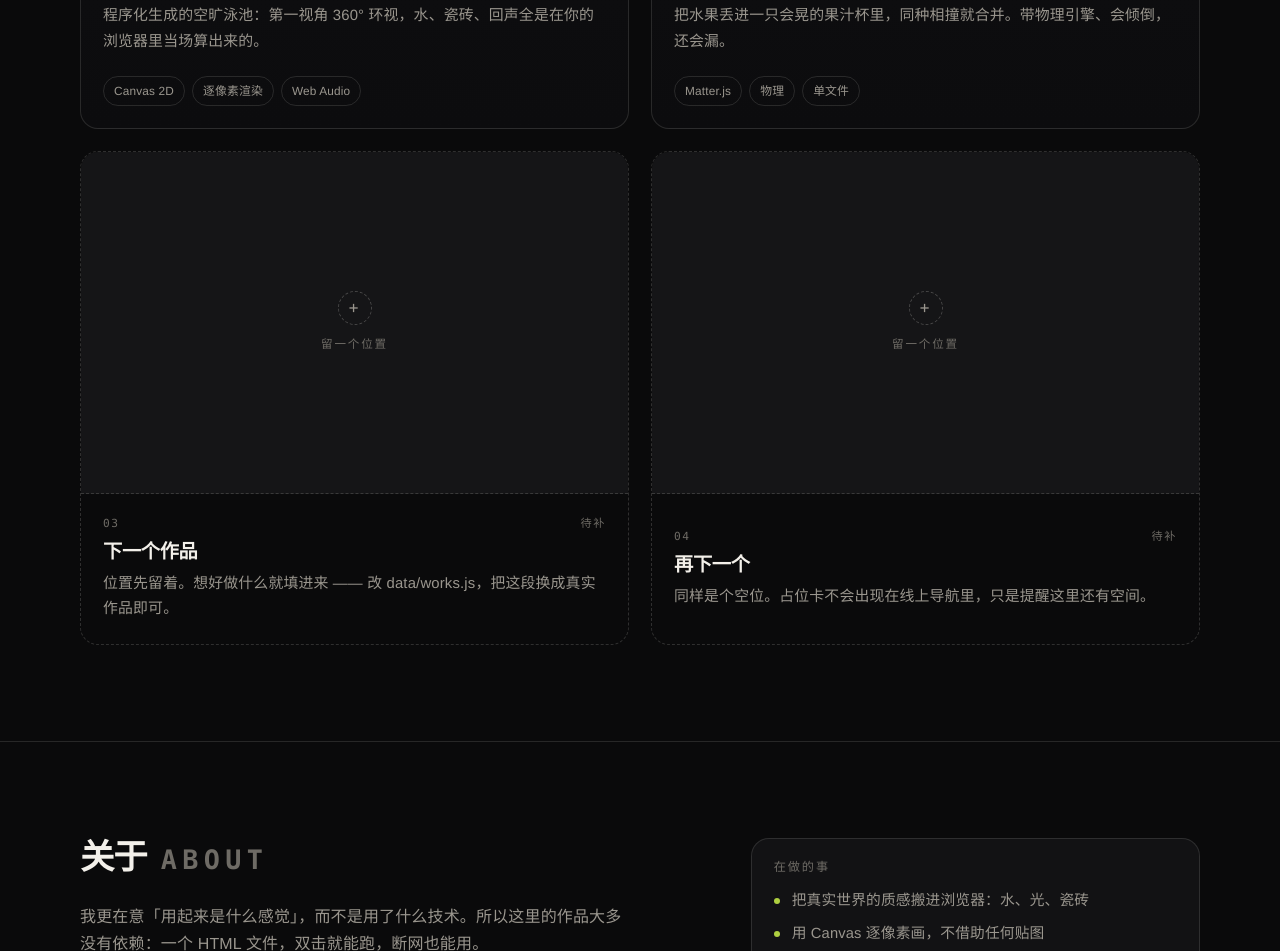
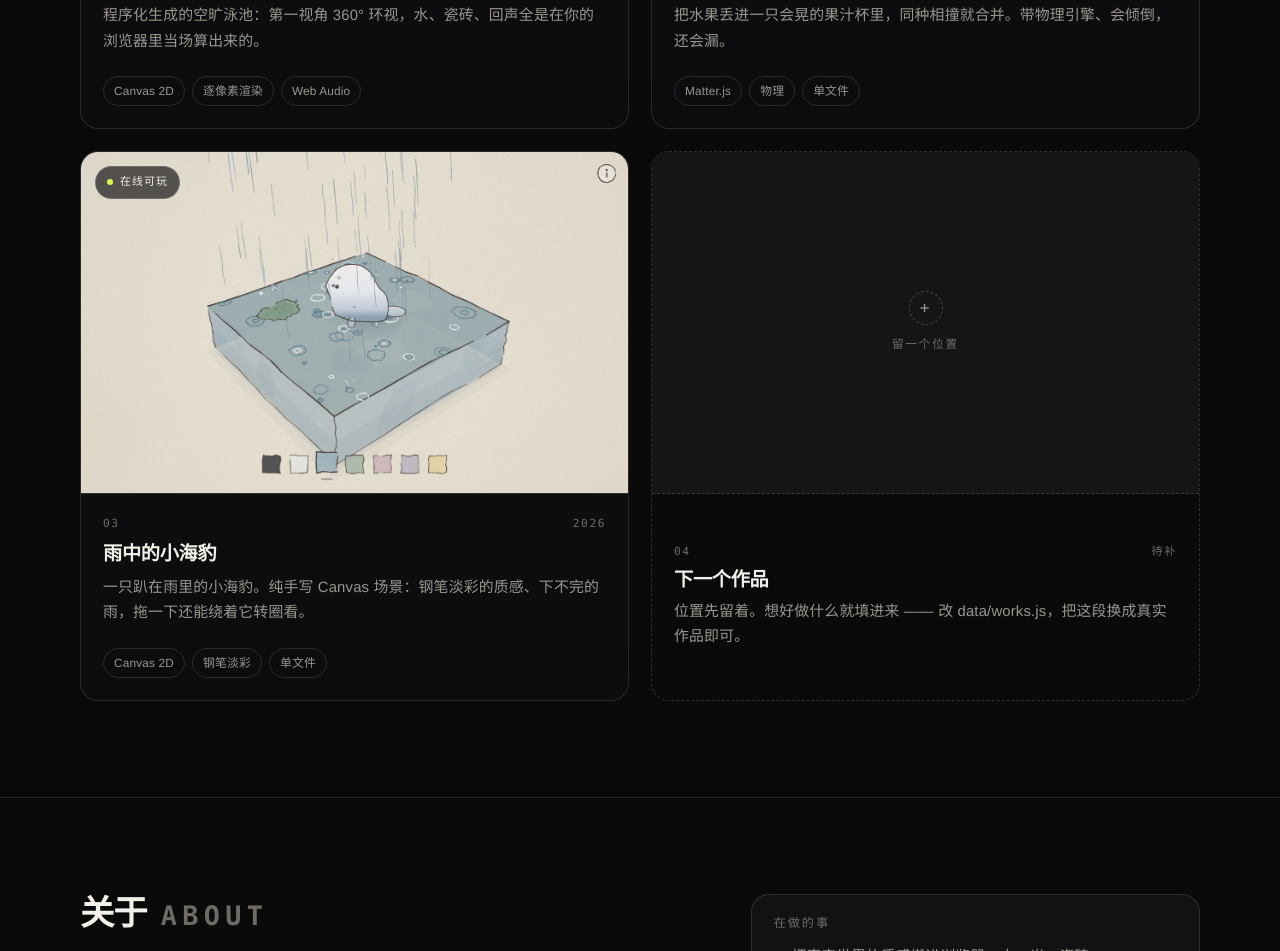
Before and after one commit to Sherry-mc/sherry-mc.github.io, a plain HTML site: page index.html in a window 1280 px wide. Shown: the part 1447-2398 px from the top of the page. Drawn offline with Linux system fonts and the light colour scheme.

Commit message:
作品：加入「雨中的小海豹」，占位卡收成一张

```diff
--- a/data/works.js
+++ b/data/works.js
@@ -41,17 +41,21 @@ window.WORKS = [
     flag: '在线可玩'
   },
   {
+    title: '雨中的小海豹',
+    desc: '一只趴在雨里的小海豹。纯手写 Canvas 场景：钢笔淡彩的质感、下不完的雨，拖一下还能绕着它转圈看。',
+    tags: ['Canvas 2D', '钢笔淡彩', '单文件'],
+    year: '2026',
+    status: 'live',
+    href: 'https://sherry-mc.github.io/rain-seal/',
+    shot: 'assets/shots/rain-seal.jpg',
+    alt: '雨中小海豹：一只白色小海豹趴在积水的方块上，天上在下雨，底部有一排配色按钮',
+    flag: '在线可玩'
+  },
+  {
     title: '下一个作品',
     desc: '位置先留着。想好做什么就填进来 —— 改 data/works.js，把这段换成真实作品即可。',
     tags: ['待补'],
     year: '—',
     status: 'soon'
-  },
-  {
-    title: '再下一个',
-    desc: '同样是个空位。占位卡不会出现在线上导航里，只是提醒这里还有空间。',
-    tags: ['待补'],
-    year: '—',
-    status: 'soon'
   }
 ];
--- a/index.html
+++ b/index.html
@@ -125,7 +125,7 @@
   <symbol id="i-arrow" viewBox="0 0 24 24"><path d="M5 12h14"/><path d="M13 6l6 6-6 6"/></symbol>
 </svg>
 
-<script src="data/works.js?v=20261029a"></script>
+<script src="data/works.js?v=20261029b"></script>
 <script src="js/main.js?v=20261029a"></script>
 </body>
 </html>
```
Also changed, not shown: assets/shots/rain-seal.jpg (added).
